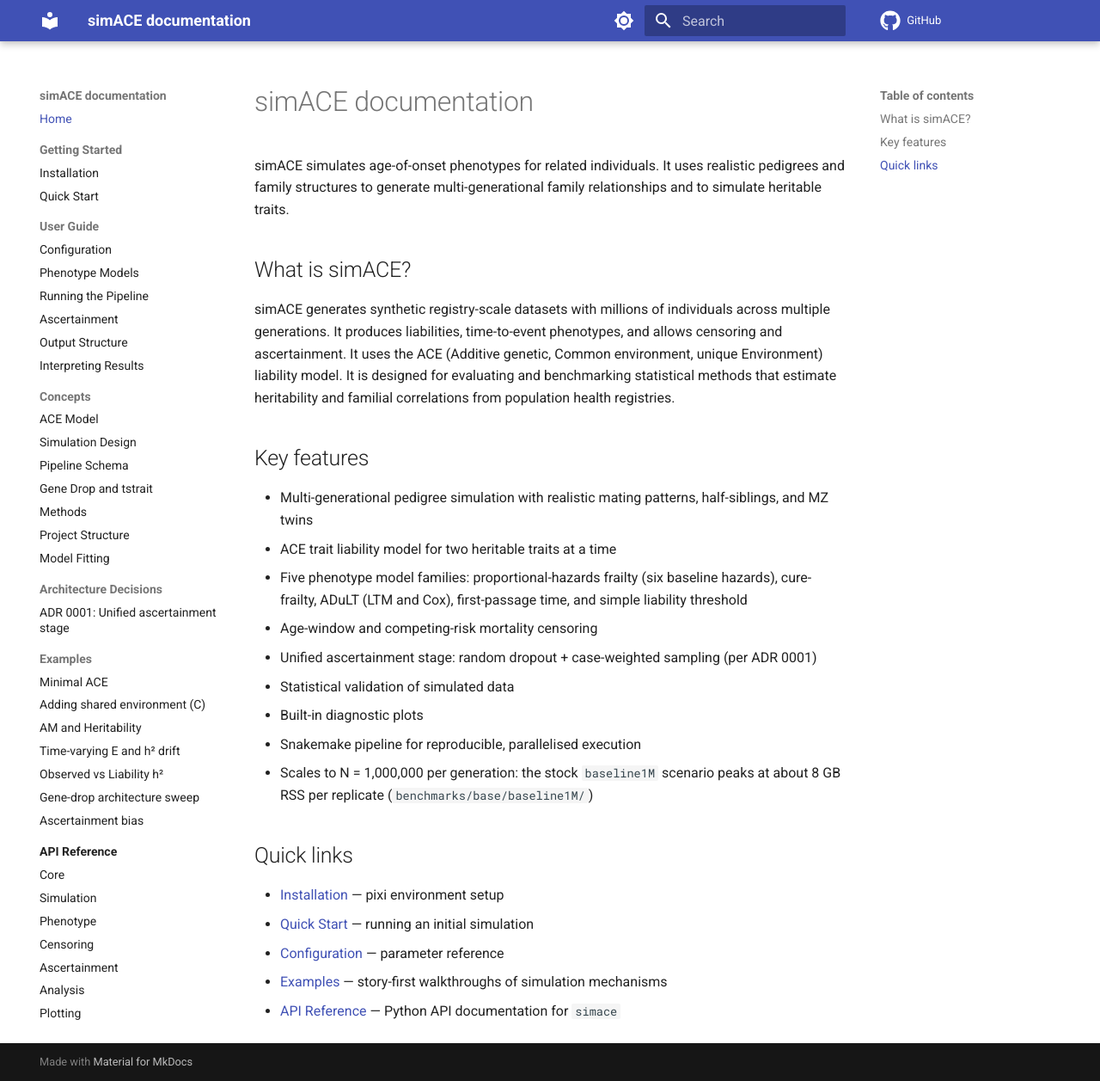
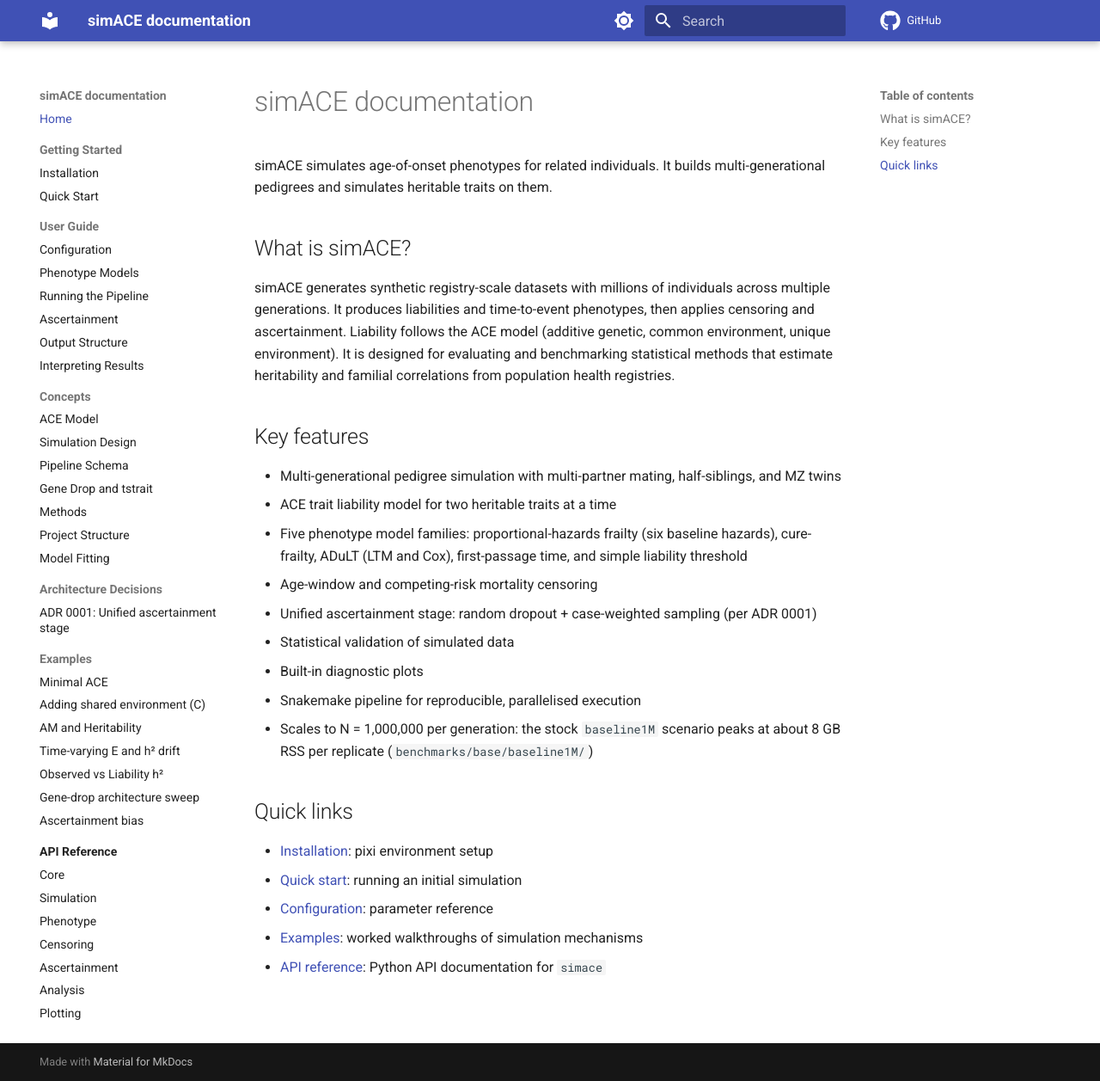
Before and after one commit to rwaples/simACE, an MkDocs documentation site: the page built from docs/index.md, in a window 1280 px wide and 1257 px high. Shown: the whole window at 86% size. Built offline with MkDocs 1.6.1 and Material for MkDocs 9.7.7, drawn with Linux system fonts in a browser that asks for light colours; comment, search, counter and statistics services are not loaded.

Commit message:
Tidy the docs landing page prose
Rewrap the intro, drop "realistic" in favour of the concrete feature,
turn the quick-link dashes into colons, and use sentence-case link
texts.

```diff
--- a/docs/index.md
+++ b/docs/index.md
@@ -1,19 +1,20 @@
 # simACE documentation
 
-simACE simulates age-of-onset phenotypes for related individuals. It uses realistic pedigrees
-and family structures to generate multi-generational family relationships and to simulate heritable traits.
+simACE simulates age-of-onset phenotypes for related individuals. It builds
+multi-generational pedigrees and simulates heritable traits on them.
 
 ## What is simACE?
 
 simACE generates synthetic registry-scale datasets with millions of individuals
-across multiple generations.  It produces liabilities, time-to-event phenotypes, and allows censoring and ascertainment. It uses the ACE
-(Additive genetic, Common environment, unique Environment) liability model.
-It is designed for evaluating and benchmarking statistical methods that
-estimate heritability and familial correlations from population health registries.
+across multiple generations. It produces liabilities and time-to-event
+phenotypes, then applies censoring and ascertainment. Liability follows the ACE
+model (additive genetic, common environment, unique environment). It is designed
+for evaluating and benchmarking statistical methods that estimate heritability
+and familial correlations from population health registries.
 
 ## Key features
 
-- Multi-generational pedigree simulation with realistic mating patterns, half-siblings, and MZ twins
+- Multi-generational pedigree simulation with multi-partner mating, half-siblings, and MZ twins
 - ACE trait liability model for two heritable traits at a time
 - Five phenotype model families: proportional-hazards frailty (six baseline hazards), cure-frailty, ADuLT (LTM and Cox), first-passage time, and simple liability threshold
 - Age-window and competing-risk mortality censoring
@@ -25,8 +26,8 @@ estimate heritability and familial correlations from population health registrie
 
 ## Quick links
 
-- [Installation](getting-started/installation.md) — pixi environment setup
-- [Quick Start](getting-started/quickstart.md) — running an initial simulation
-- [Configuration](user-guide/configuration.md) — parameter reference
-- [Examples](examples/minimal-ace.md) — story-first walkthroughs of simulation mechanisms
-- [API Reference](api/index.md) — Python API documentation for `simace`
+- [Installation](getting-started/installation.md): pixi environment setup
+- [Quick start](getting-started/quickstart.md): running an initial simulation
+- [Configuration](user-guide/configuration.md): parameter reference
+- [Examples](examples/minimal-ace.md): worked walkthroughs of simulation mechanisms
+- [API reference](api/index.md): Python API documentation for `simace`
```
